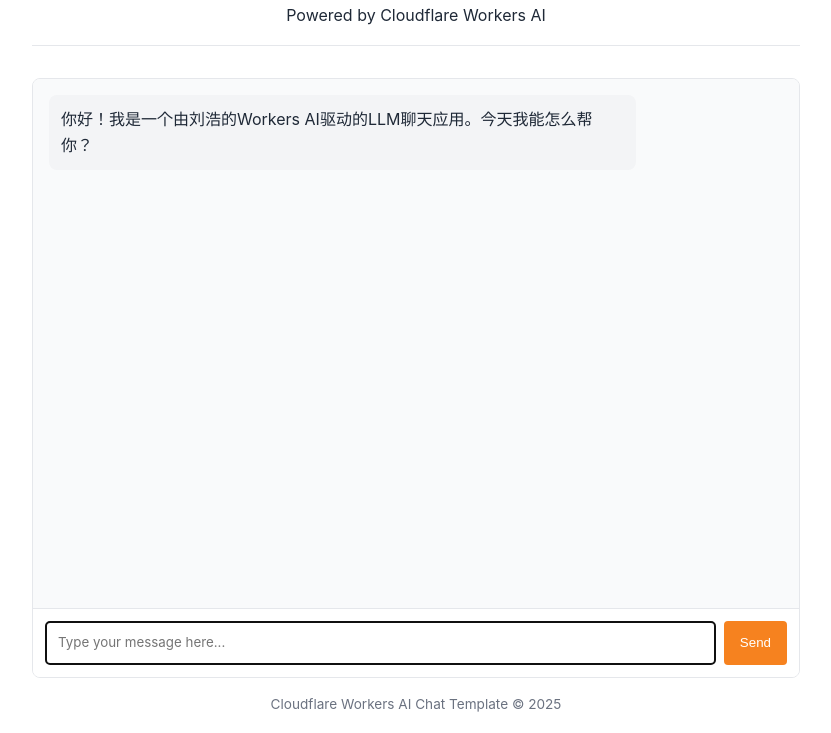
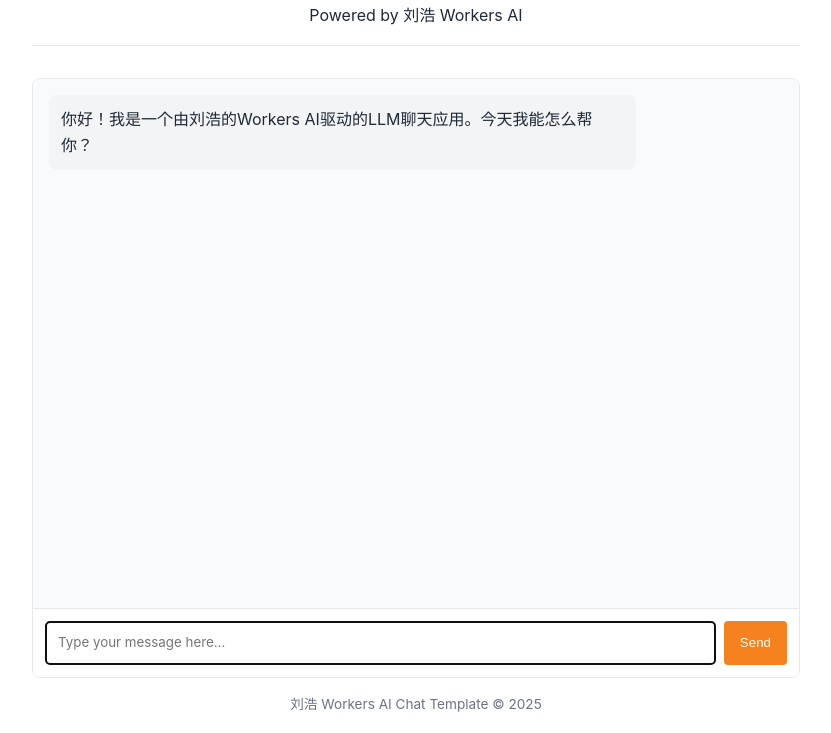
Before and after one commit to owlcoin09/llm-chat-app-template, a website: page public/index.html in a window 1280 px wide. Shown: the part 67-800 px from the top of the page, without its empty margins (224-1055 px from the left). Drawn offline with Linux system fonts and the light colour scheme.

Commit message:
Update index.html

```diff
--- a/public/index.html
+++ b/public/index.html
@@ -139,7 +139,7 @@
   <body>
     <header>
       <h1>刘浩的AI</h1>
-      <p>Powered by Cloudflare Workers AI</p>
+      <p>Powered by 刘浩 Workers AI</p>
     </header>
 
     <div class="chat-container">
@@ -167,7 +167,7 @@
     </div>
 
     <footer>
-      <p>Cloudflare Workers AI Chat Template &copy; 2025</p>
+      <p>刘浩 Workers AI Chat Template &copy; 2025</p>
     </footer>
 
     <!-- Chat app script -->
```
